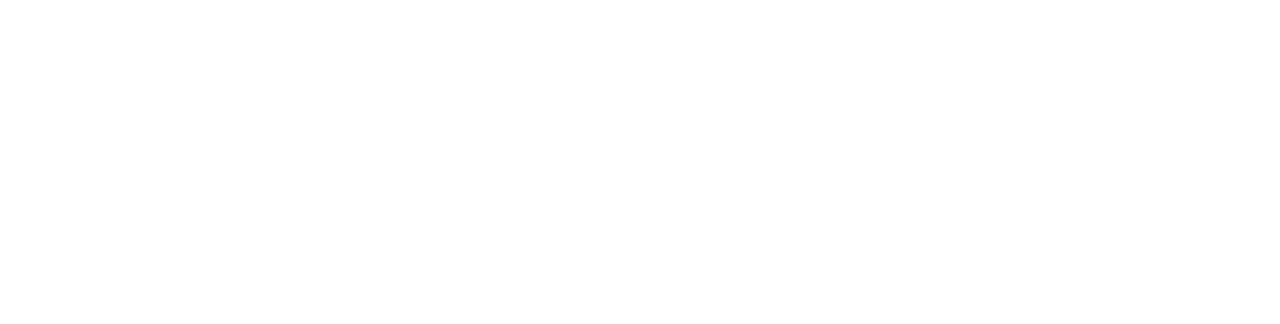
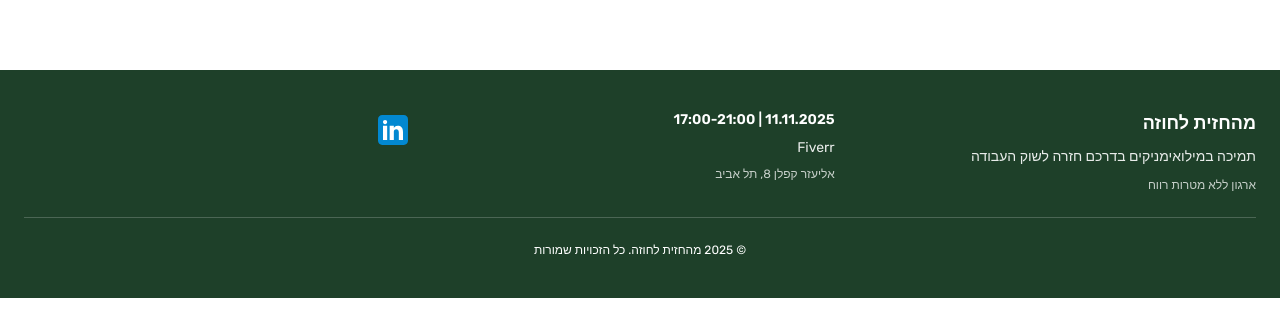
Before and after one commit to KidCrippler/hazit, a React (Vite) app in the folder event-landing/: page / in a window 1280 px wide. Shown: the part 4490-4814 px from the top of the page. After the commit the page ends 4788 px from the top, so only its background shows below. Built offline with nearby package versions, Linux system fonts and the light colour scheme.

Commit message:
Added a footer section

```diff
--- a/event-landing/src/components/Footer.jsx
+++ b/event-landing/src/components/Footer.jsx
@@ -1,42 +1,66 @@
 import { motion } from 'framer-motion';
-import { Mail, Phone } from 'lucide-react';
 
 const Footer = () => {
   return (
-    <footer className="bg-gradient-to-r from-brand-green-dark via-brand-green to-brand-green-dark text-white py-12 md:py-16 border-t-4 border-brand-green-light">
+    <footer className="text-white py-8 md:py-10" style={{ backgroundColor: '#1e4029' }}>
       <div className="container mx-auto px-6">
         <motion.div
           initial={{ opacity: 0 }}
           whileInView={{ opacity: 1 }}
           transition={{ duration: 0.6 }}
           viewport={{ once: true }}
-          className="flex flex-col md:flex-row justify-between items-center gap-6"
+          className="grid grid-cols-1 md:grid-cols-3 gap-6 md:gap-8 text-center md:text-right"
         >
-          <div className="text-center md:text-right">
-            <h3 className="text-xl font-bold mb-2">מהחזית לחוזה</h3>
-            <p className="text-sm opacity-90">קהילת ברזל - תומכים במילואימניקים</p>
+          {/* Right Column - Organization Info */}
+          <div className="space-y-2">
+            <h3 className="text-lg font-bold">מהחזית לחוזה</h3>
+            <p className="text-sm opacity-90 leading-relaxed">תמיכה במילואימניקים בדרכם חזרה לשוק העבודה</p>
+            <p className="text-xs opacity-75">ארגון ללא מטרות רווח</p>
           </div>
 
-          <div className="flex flex-col md:flex-row gap-4 text-center md:text-right">
-            <a href="mailto:contact@hazit.org" className="flex items-center gap-2 hover:text-brand-beige transition-colors">
-              <Mail className="w-5 h-5" />
-              <span>contact@hazit.org</span>
-            </a>
-            <a href="tel:+972501234567" className="flex items-center gap-2 hover:text-brand-beige transition-colors">
-              <Phone className="w-5 h-5" />
-              <span>050-123-4567</span>
+          {/* Center Column - Event Details */}
+          <div className="space-y-2">
+            <p className="text-sm font-semibold">11.11.2025 | 17:00-21:00</p>
+            <p className="text-sm opacity-90">Fiverr</p>
+            <p className="text-xs opacity-75">אליעזר קפלן 8, תל אביב</p>
+          </div>
+
+          {/* Left Column - LinkedIn */}
+          <div className="flex flex-col items-center md:items-start">
+            <a
+              href="https://www.linkedin.com/company/%D7%9E%D7%94%D7%97%D7%96%D7%99%D7%AA-%D7%9C%D7%97%D7%95%D7%96%D7%94/"
+              target="_blank"
+              rel="noopener noreferrer"
+              className="hover:opacity-80 transition-opacity"
+              aria-label="עקבו אחרינו ב-LinkedIn"
+            >
+              <svg
+                xmlns="http://www.w3.org/2000/svg"
+                viewBox="0 0 48 48"
+                className="w-10 h-10"
+              >
+                <path
+                  fill="#0288D1"
+                  d="M42,37c0,2.762-2.238,5-5,5H11c-2.761,0-5-2.238-5-5V11c0-2.762,2.239-5,5-5h26c2.762,0,5,2.238,5,5V37z"
+                />
+                <path
+                  fill="#FFF"
+                  d="M12 19H17V36H12zM14.485 17h-.028C12.965 17 12 15.888 12 14.499 12 13.08 12.995 12 14.514 12c1.521 0 2.458 1.08 2.486 2.499C17 15.887 16.035 17 14.485 17zM36 36h-5v-9.099c0-2.198-1.225-3.698-3.192-3.698-1.501 0-2.313 1.012-2.707 1.99C24.957 25.543 25 26.511 25 27v9h-5V19h5v2.616C25.721 20.5 26.85 19 29.738 19c3.578 0 6.261 2.25 6.261 7.274L36 36 36 36z"
+                />
+              </svg>
             </a>
           </div>
         </motion.div>
 
+        {/* Bottom Copyright Bar */}
         <motion.div
           initial={{ opacity: 0 }}
           whileInView={{ opacity: 1 }}
           transition={{ duration: 0.6, delay: 0.2 }}
           viewport={{ once: true }}
-          className="mt-6 pt-6 border-t border-white/20 text-center text-sm opacity-75"
+          className="mt-6 pt-6 border-t border-white/20 text-center text-xs opacity-75"
         >
-          <p>© 2025 מהחזית לחוזה - קהילת ברזל. כל הזכויות שמורות.</p>
+          <p>© 2025 מהחזית לחוזה. כל הזכויות שמורות</p>
         </motion.div>
       </div>
     </footer>
```
